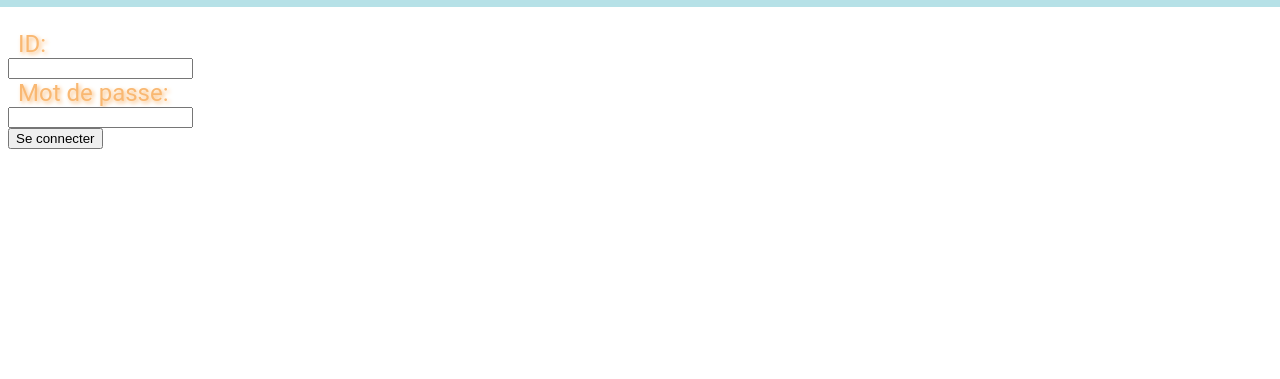
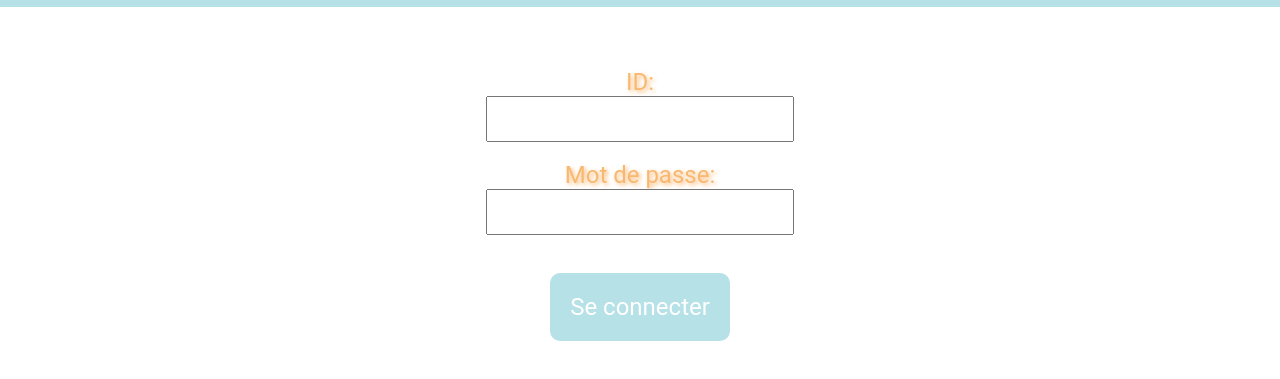
Before and after one commit to Singeon0/projetPTI, a website: page public/profs/prof_login.html in a window 1280 px wide. Shown: the part 73-452 px from the top of the page. Drawn offline with Linux system fonts and the light colour scheme.

Commit message:
login html

```diff
--- a/public/profs/prof_login.html
+++ b/public/profs/prof_login.html
@@ -14,16 +14,27 @@
   </nav>
   <title>Login Prof</title>
   <link rel="stylesheet" type="text/css" href="../profs/style_prof.css">
+  <style>
+    /* Styles pour agrandir les cases de saisie */
+    input[type="number"],
+    input[type="password"] {
+      width: 300px; /* Ajustez la largeur selon vos besoins */
+      height: 40px; /* Ajustez la hauteur selon vos besoins */
+    }
+  </style>
 </head>
 
 <body>
 
-  <form id="login-form" action="/api/login" method="post"><br><br><br><br><br>
-    <label for="id">ID:</label><br>
-    <input type="number" id="id" name="id"><br>
-    <label for="password">Mot de passe:</label><br>
-    <input type="password" id="password" name="password"><br>
-    <input type="submit" value="Se connecter">
+  <form id="login-form" action="/api/login" method="post">
+    <br><br><br><br><br><br><br>
+    <center>
+      <label for="id">ID:</label><br>
+      <input type="number" id="id" name="id" class="input-field"><br><br>
+      <label for="password">Mot de passe:</label><br>
+      <input type="password" id="password" name="password" class="input-field"><br><br><br>
+      <button type="submit" style="display: block; margin: 0 auto;">Se connecter</button>
+    </center>
   </form>
   <script>
     document.getElementById('login-form').addEventListener('submit', function (event) {
@@ -42,7 +53,7 @@
         .then(response => response.json())
         .then(data => {
           if (data.success) {
-            window.location.href = 'prof.html?id=' + id;
+            window.location.href  = 'prof.html?id=' + id;
           } else {
             alert('ID ou mot de passe incorrect.');
           }
```
